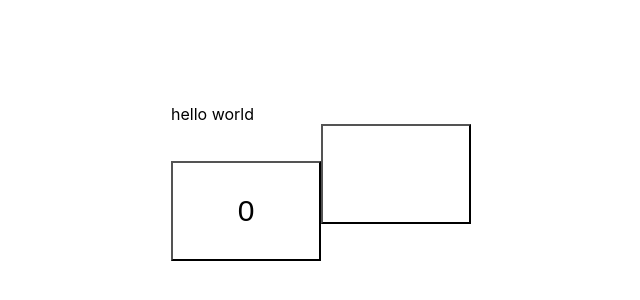
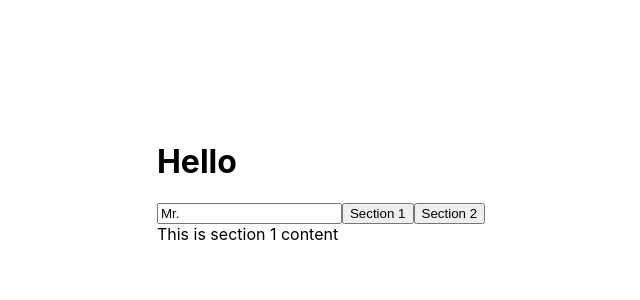
Before and after one commit to RudyPark3091/react-stuff, a React (Create React App) app: page / in a window 1280 px wide. Shown: the part 218-518 px from the top of the page, without its empty margins (319-959 px from the left). Built offline with nearby package versions, Linux system fonts and the light colour scheme.

Commit message:
Add some hooks
from nomad coders lecture "useful react hooks 10"

```diff
--- a/src/App.js
+++ b/src/App.js
@@ -1,14 +1,35 @@
-import React from 'react';
-import logo from './logo.svg';
-import Puzzle from './puzzle/Puzzle.js';
-import Calendar from './calendar/Calendar.js';
+import React, { useState, useEffect, useRef } from 'react';
+import { useInput } from './nomad/useInput';
+import { useTabs } from './nomad/useTabs';
+import { useClick } from './nomad/useClick';
 import './App.css';
 
+const content = [
+	{
+		tab: "Section 1",
+		content: "This is section 1 content"
+	},
+	{
+		tab: "Section 2",
+		content: "Section 2 content is little bit different"
+	}
+];
+
 function App() {
+	const validator = (value) => value.length <= 10;
+	const name = useInput("Mr.", validator);
+	const { currentItem, changeItem } = useTabs(0, content);
+	const sayHello = () => console.log("Hello");
+	const title = useClick(sayHello);
+
   return (
     <div id="main">
-      <span id="deco">hello world</span>
-      <Calendar />
+			<h1 ref={title}>Hello</h1>
+			<input placeholder="name" {...name} />
+			{content.map((section, index) => (
+				<button key={index} onClick={() => changeItem(index)}>{section.tab}</button>
+			))}
+			<div>{currentItem.content}</div>
     </div>
   );
 }
--- a/src/calendar/Calendar.css
+++ /dev/null
@@ -1,6 +0,0 @@
-.hello button {
-	width: 150px;
-	height: 100px;
-	background-color: #fff;
-	font-size: 30px;
-}
--- a/src/calendar/Calendar.js
+++ /dev/null
@@ -1,15 +0,0 @@
-import React, { useState } from 'react';
-import './Calendar.css';
-
-function Calendar() {
-	const [count, setCount] = useState(0);
-
-  return (
-    <div className="hello">
-			<button onClick={() => setCount(count + 1)}>{count}</button>
-			<button onClick={() => setCount(0)}></button>
-    </div>
-  )
-}
-
-export default Calendar;
--- /dev/null
+++ b/src/nomad/useClick.js
@@ -0,0 +1,16 @@
+import { useState, useEffect, useRef } from 'react';
+
+export const useClick = (onClick) => {
+	const element = useRef();
+	useEffect(() => {
+		if (element.current) {
+			element.current.addEventListener("click", onClick);
+		}
+		return () => element.current.removeEventListener("click", onClick);
+	}, []);
+
+	if (typeof onClick !== "function") {
+		return;
+	}
+	return element;
+}
--- /dev/null
+++ b/src/nomad/useInput.js
@@ -0,0 +1,21 @@
+import { useState } from 'react';
+
+export const useInput = (initialValue, validator) => {
+	const [value, setValue] = useState(initialValue);
+	const onChange = (e) => {
+		const {
+			target: { value }
+		} = e;
+
+		let willUpdate = true;
+		if (typeof validator === "function") {
+			willUpdate = validator(value);
+		}
+
+		if (willUpdate) {
+			setValue(value);
+		}
+	}
+
+	return { value, onChange };
+}
--- /dev/null
+++ b/src/nomad/useTabs.js
@@ -0,0 +1,12 @@
+import { useState } from 'react';
+
+export const useTabs = (initialTab, allTabs) => {
+	const [currentIndex, setCurrentIndex] = useState(initialTab);
+	if (!allTabs || !Array.isArray(allTabs)) {
+		return;
+	}
+	return {
+		currentItem: allTabs[currentIndex],
+		changeItem: setCurrentIndex
+	};
+}
--- a/src/puzzle/Puzzle.css
+++ /dev/null
@@ -1,43 +0,0 @@
-.wrapper {
-  display: grid;
-  grid-template-columns: repeat(3, 1fr);
-  border: 1px solid white;
-}
-
-.item {
-  --offset: 200px;
-  cursor: pointer;
-  width: var(--offset);
-  height: var(--offset);
-  margin: 5px;
-  display: flex;
-  justify-content: center;
-  align-items: center;
-  color: white;
-  font-size: 80px;
-  font-weight: 700;
-  background-color: rgba(198, 198, 198, 0.3);
-  backdrop-filter: blur(10px);
-  -webkit-backdrop-filter: blur(10px);
-  transition: transform 0.2s ease-in-out;
-}
-
-.item.empty {
-  visibility: hidden;
-}
-
-.item.movedown {
-  transform: translateY(var(--offset));
-}
-
-.item.moveup {
-  transform: translateY(calc(-1 * var(--offset)));
-}
-
-.item.moveleft {
-  transform: translateX(calc(-1 * var(--offset)));
-}
-
-.item.moveright {
-  transform: translateX(var(--offset));
-}
--- a/src/puzzle/Puzzle.js
+++ /dev/null
@@ -1,93 +0,0 @@
-import React from 'react';
-import './Puzzle.css';
-
-class Puzzle extends React.Component {
-  constructor(props) {
-    super(props);
-    this.state = {
-      empty: 8
-    }
-    this.handleClick = this.handleClick.bind(this);
-  }
-
-  handleClick(e) {
-    const wrapper = document.querySelector(".wrapper");
-    const tiles = wrapper.childNodes;
-    const target = e.target;
-    const id = target.id;
-    const empty = this.state.empty;
-
-    if (parseInt(id) === empty - 3 && empty > 2) {
-      const tempNum = tiles[empty].innerText;
-      target.classList.add("movedown");
-      setTimeout(() => {
-        tiles[empty].innerText = target.innerText;
-        tiles[empty].classList.toggle("empty");
-        target.innerText = tempNum;
-        target.classList.toggle("empty");
-        target.classList.remove("movedown");
-      }, 200);
-      this.setState({empty: parseInt(id)});
-    }
-    else if (parseInt(id) === empty + 3 && empty < 6) {
-      const tempNum = tiles[empty].innerText;
-      target.classList.add("moveup");
-      setTimeout(() => {
-        tiles[empty].innerText = target.innerText;
-        tiles[empty].classList.toggle("empty");
-        target.innerText = tempNum;
-        target.classList.toggle("empty");
-        target.classList.remove("moveup");
-      }, 200);
-      this.setState({empty: parseInt(id)});
-    }
-    else if (parseInt(id) === empty - 1) {
-      const yes = empty !== 0 && empty !== 3 && empty !== 6;
-      if (yes) {
-        const tempNum = tiles[empty].innerText;
-        target.classList.add("moveright");
-        setTimeout(() => {
-          tiles[empty].innerText = target.innerText;
-          tiles[empty].classList.toggle("empty");
-          target.innerText = tempNum;
-          target.classList.toggle("empty");
-          target.classList.remove("moveright");
-        }, 200);
-        this.setState({empty: parseInt(id)});
-      }
-    }
-    else if (parseInt(id) === empty + 1) {
-      const yes = empty !== 2 && empty !== 5 && empty !== 8;
-      if (yes) {
-        const tempNum = tiles[empty].innerText;
-        target.classList.add("moveleft");
-        setTimeout(() => {
-          tiles[empty].innerText = target.innerText;
-          tiles[empty].classList.toggle("empty");
-          target.innerText = tempNum;
-          target.classList.toggle("empty");
-          target.classList.remove("moveleft");
-        }, 200);
-        this.setState({empty: parseInt(id)});
-      }
-    }
-  }
-
-  render() {
-    return (
-      <div className="wrapper">
-        <div className="item" id="0" onClick={this.handleClick}>1</div>
-        <div className="item" id="1" onClick={this.handleClick}>2</div>
-        <div className="item" id="2" onClick={this.handleClick}>3</div>
-        <div className="item" id="3" onClick={this.handleClick}>4</div>
-        <div className="item" id="4" onClick={this.handleClick}>5</div>
-        <div className="item" id="5" onClick={this.handleClick}>6</div>
-        <div className="item" id="6" onClick={this.handleClick}>7</div>
-        <div className="item" id="7" onClick={this.handleClick}>8</div>
-        <div className="item empty" id="8" onClick={this.handleClick}></div>
-      </div>
-    )
-  }
-}
-
-export default Puzzle;
```
Also changed, not shown: src/logo.svg (deleted).
